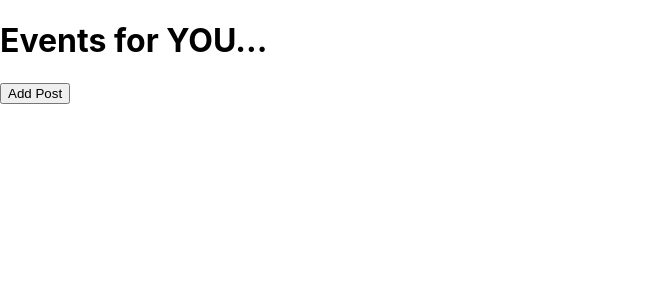
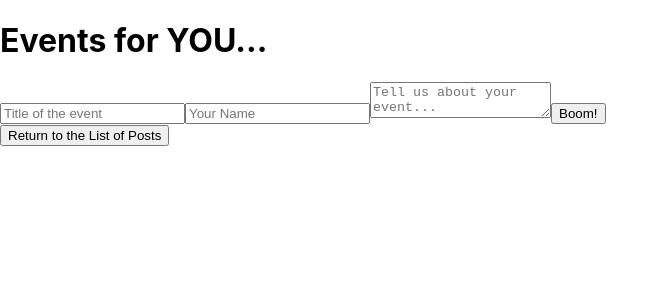
Before and after one commit to DanielAdeyemi/EventLogger, a React (Create React App) app in the folder event_logger/: page / in a window 1280 px wide. Shown: the top 300 px of the page, without its empty margins (0-669 px from the left). Built offline with nearby package versions, Linux system fonts and the light colour scheme.

Commit message:
fix typos
Co-authored-by: Micah L. Olson <76067607+MicahOlson@users.noreply.github.com>

```diff
--- a/event_logger/src/components/NewPostForm.js
+++ b/event_logger/src/components/NewPostForm.js
@@ -7,7 +7,7 @@ export default function NewPostForm(props) {
     event.preventDefault();
     props.onNewPostCreation({
       postTitle: event.target.postTitle.value,
-      postAutor: event.target.postAutor.value,
+      postAutor: event.target.postAuthor.value,
       postContent: event.target.postContent.value,
       id: v4()
     });
--- a/event_logger/src/components/PostControl.js
+++ b/event_logger/src/components/PostControl.js
@@ -6,7 +6,7 @@ export default class PostControl extends React.Component {
   constructor(props) {
     super(props);
     this.state = {
-      formVisibleOnPage: false,
+      formVisibleOnPage: true,
       mainPostList: []
     };
   }
```
